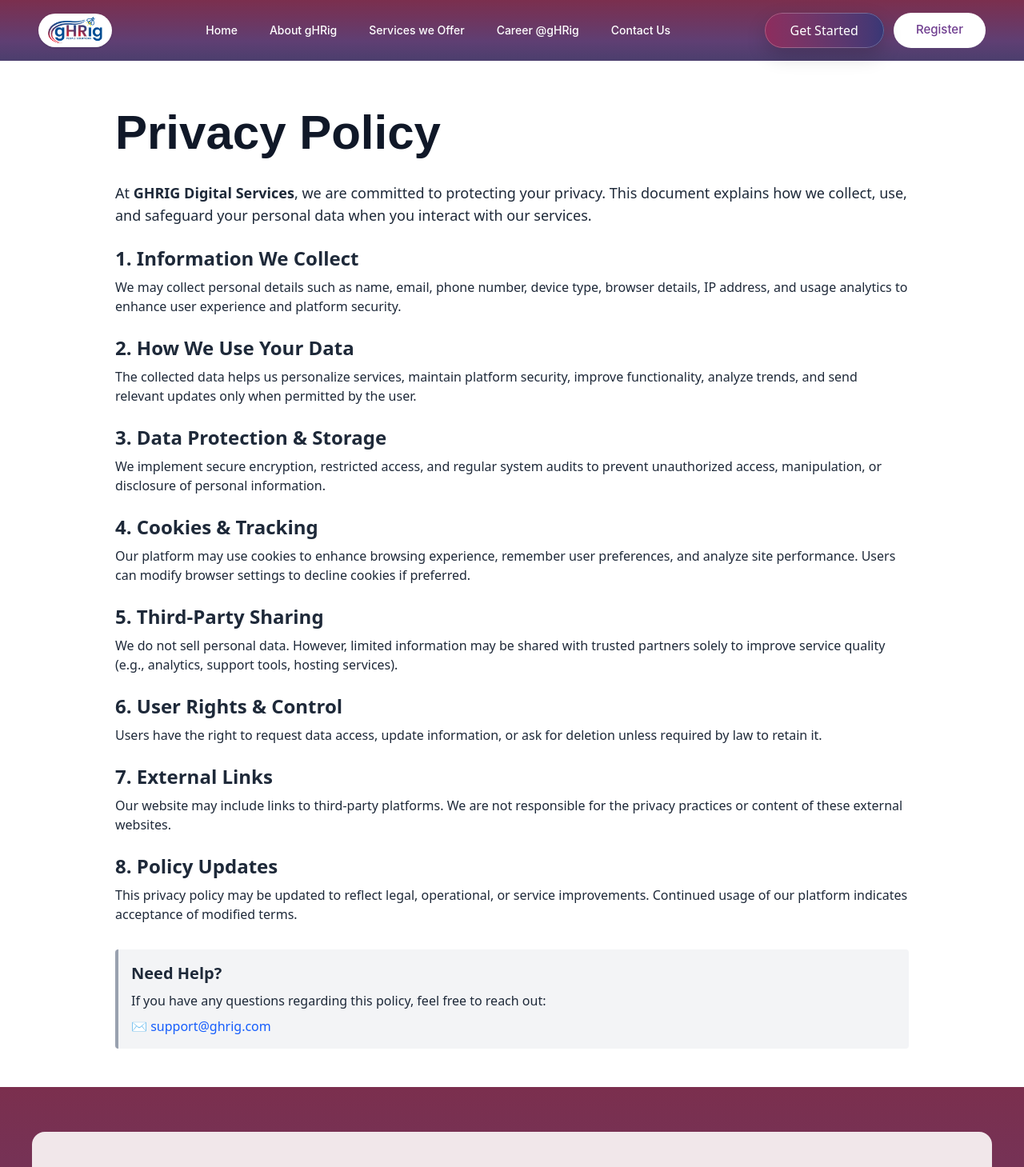
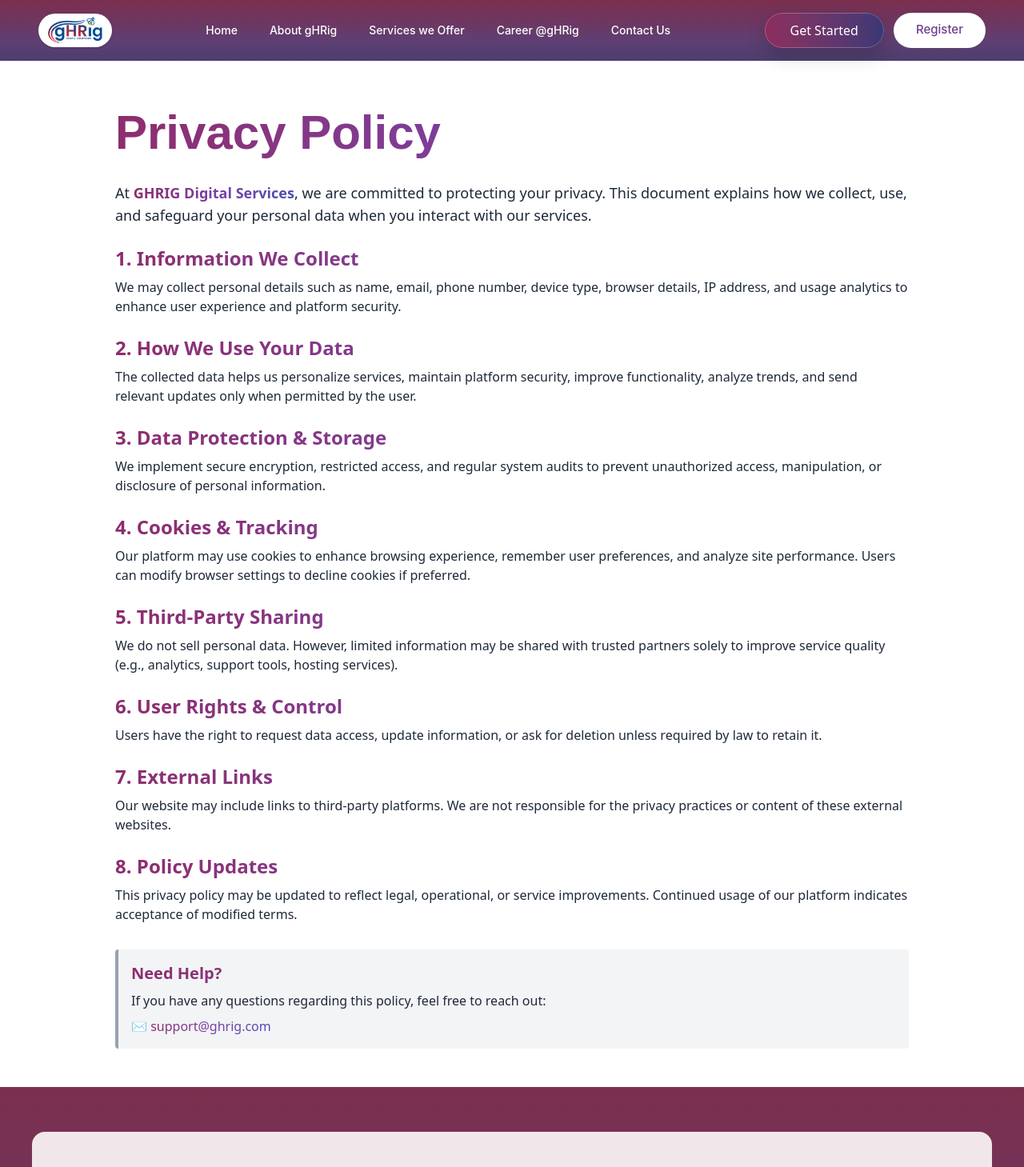
Before and after one commit to Vishal-coder8400/ghrig-new-updated-website, a Next.js app: page /privacy-policy in a window 1280 px wide. Shown: the top 1459 px of the page at 80% size. Built offline with nearby package versions, Linux system fonts and the light colour scheme.

Commit message:
changes from client

```diff
--- a/app/career/page.tsx
+++ b/app/career/page.tsx
@@ -74,13 +74,17 @@ export default function CareerPage() {
 
         {/* ✅ Heading */}
         <div className="text-center mb-12 px-5">
-        <h1
+<h1
   className="
-    text-xl sm:text-xxl lg:text-3xl
+    text-[18px] sm:text-[20px] lg:text-[24px]
     font-bold
     font_family_jakarta
-    leading-tight sm:leading-[1.2]
-    py-1
+    leading-[1.15]
+    w-full
+    px-0
+    py-0
+    text-center
+    tracking-tight
     bg-gradient-to-r
     from-[#8E2C6D]
     via-[#7A3FA2]
@@ -89,11 +93,21 @@ export default function CareerPage() {
     text-transparent
   "
 >
-  We're always excited to hear from you!
+  <span className="block">
+    We are looking for Dedicated and Dynamic Team Members
+  </span>
+  <span className="block">
+    who can add value to our ecosystem and can work in a fast-paced environment.
+  </span>
 </h1>
 
+
+
+
+
+
           <p className="text-gray-600 mt-3 text-md max-w-2xl mx-auto">
-            We’d love to hear from you! Whether you have questions, need assistance, or just want to say hello, feel free to reach out. Our team is always ready to help.
+            If our platform excites You, pls apply via below fields. <br /> Our representative shall connect with You, if found suitable
           </p>
         </div>
 
--- a/app/contact_us/section_form.jsx
+++ b/app/contact_us/section_form.jsx
@@ -202,7 +202,7 @@ export default function SectionForm() {
         <div>
           <p className="font-[500] text-[16px] text-black">E-mail</p>
           <p className="font-[500] text-[15px] text-[#7C7C7C]">
-            contactus@ghrlig.com
+            connect@ghrig.com
           </p>
         </div>
       </div>
@@ -214,7 +214,7 @@ export default function SectionForm() {
         <div>
           <p className="font-[500] text-[16px] text-black">Address</p>
           <p className="font-[500] text-[15px] text-[#7C7C7C]">
-            1901 Thornridge Cir. Shiloh, Hawaii 81063
+            A 100, A Block, Sector 58, Noida, U.P. 201301
           </p>
         </div>
       </div>
@@ -226,7 +226,7 @@ export default function SectionForm() {
         <div>
           <p className="font-[500] text-[16px] text-black">Phone</p>
           <p className="font-[500] text-[15px] text-[#7C7C7C]">
-            +1 (999) 999-99-99
+            +91 97118 25377
           </p>
         </div>
       </div>
--- a/app/home/Testimonials.jsx
+++ b/app/home/Testimonials.jsx
@@ -75,9 +75,9 @@ export default function TestimonialsSection() {
   Hear from Our Customers
 </h2>
 
-          <p className="text-[14px] sm:text-base text-gray-500 mt-2 max-w-xl">
+          {/* <p className="text-[14px] sm:text-base text-gray-500 mt-2 max-w-xl">
             Over 2,000 people have already benefited from our all-in-one finance platform.
-          </p>
+          </p> */}
         </div>
       </div>
 
--- a/app/home/faq.jsx
+++ b/app/home/faq.jsx
@@ -166,10 +166,13 @@ export const FaqSection = () => {
 
 
           <p className="mt-4 text-[14px] sm:text-[15px] lg:text-[16px] leading-[22px] sm:leading-[24px] text-[#141414b2]">
-            You can return any item within 30 days of purchase as long as it's
-            in its original condition with tags still attached. Simply contact
-            our customer service team, and they will guide you through the
-            process. Please note that certain items are non-returnable.
+           If any of your query remains un answered, pls feel to write to <span className=" bg-gradient-to-r
+    from-[#8E2C6D]
+    via-[#7A3FA2]
+    to-[#4B4DB5]
+    bg-clip-text
+    text-transparent"> connect@ghrig.com </span>
+Our team shall respond to you at earliest
           </p>
         </div>
 
--- a/app/privacy-policy/page.tsx
+++ b/app/privacy-policy/page.tsx
@@ -3,18 +3,33 @@ export default function PrivacyPolicyPage() {
     <section className="max-w-5xl mx-auto px-4 py-12 text-gray-800">
 
       {/* ✅ Updated Heading Style Here */}
-      <h1 className="text-3xl sm:text-5xl lg:text-6xl font-bold text-gray-900 leading-tight mb-6 font_family_jakarta">
+      <h1 className="text-3xl sm:text-5xl lg:text-6xl font-bold  bg-gradient-to-r
+    from-[#8E2C6D]
+    via-[#7A3FA2]
+    to-[#4B4DB5]
+    bg-clip-text
+    text-transparent leading-tight mb-6 font_family_jakarta">
         Privacy Policy
       </h1>
 
       <p className="mb-6 text-lg">
-        At <strong>GHRIG Digital Services</strong>, we are committed to protecting your privacy.
+        At <strong className=" bg-gradient-to-r
+    from-[#8E2C6D]
+    via-[#7A3FA2]
+    to-[#4B4DB5]
+    bg-clip-text
+    text-transparent">GHRIG Digital Services</strong>, we are committed to protecting your privacy.
         This document explains how we collect, use, and safeguard your personal data when you interact with our services.
       </p>
 
       {/* Section 1 */}
       <div className="mb-6">
-        <h2 className="text-2xl font-semibold mb-2">1. Information We Collect</h2>
+        <h2 className="text-2xl font-semibold mb-2  bg-gradient-to-r
+    from-[#8E2C6D]
+    via-[#7A3FA2]
+    to-[#4B4DB5]
+    bg-clip-text
+    text-transparent">1. Information We Collect</h2>
         <p>
           We may collect personal details such as name, email, phone number, device type, browser details,
           IP address, and usage analytics to enhance user experience and platform security.
@@ -23,7 +38,12 @@ export default function PrivacyPolicyPage() {
 
       {/* Section 2 */}
       <div className="mb-6">
-        <h2 className="text-2xl font-semibold mb-2">2. How We Use Your Data</h2>
+        <h2 className="text-2xl font-semibold mb-2  bg-gradient-to-r
+    from-[#8E2C6D]
+    via-[#7A3FA2]
+    to-[#4B4DB5]
+    bg-clip-text
+    text-transparent">2. How We Use Your Data</h2>
         <p>
           The collected data helps us personalize services, maintain platform security, improve functionality,
           analyze trends, and send relevant updates only when permitted by the user.
@@ -32,7 +52,12 @@ export default function PrivacyPolicyPage() {
 
       {/* Section 3 */}
       <div className="mb-6">
-        <h2 className="text-2xl font-semibold mb-2">3. Data Protection & Storage</h2>
+        <h2 className="text-2xl font-semibold mb-2  bg-gradient-to-r
+    from-[#8E2C6D]
+    via-[#7A3FA2]
+    to-[#4B4DB5]
+    bg-clip-text
+    text-transparent">3. Data Protection & Storage</h2>
         <p>
           We implement secure encryption, restricted access, and regular system audits to prevent unauthorized
           access, manipulation, or disclosure of personal information.
@@ -41,7 +66,12 @@ export default function PrivacyPolicyPage() {
 
       {/* Section 4 */}
       <div className="mb-6">
-        <h2 className="text-2xl font-semibold mb-2">4. Cookies & Tracking</h2>
+        <h2 className="text-2xl font-semibold mb-2  bg-gradient-to-r
+    from-[#8E2C6D]
+    via-[#7A3FA2]
+    to-[#4B4DB5]
+    bg-clip-text
+    text-transparent">4. Cookies & Tracking</h2>
         <p>
           Our platform may use cookies to enhance browsing experience, remember user preferences, and analyze site performance.
           Users can modify browser settings to decline cookies if preferred.
@@ -50,7 +80,12 @@ export default function PrivacyPolicyPage() {
 
       {/* Section 5 */}
       <div className="mb-6">
-        <h2 className="text-2xl font-semibold mb-2">5. Third-Party Sharing</h2>
+        <h2 className="text-2xl font-semibold mb-2  bg-gradient-to-r
+    from-[#8E2C6D]
+    via-[#7A3FA2]
+    to-[#4B4DB5]
+    bg-clip-text
+    text-transparent">5. Third-Party Sharing</h2>
         <p>
           We do not sell personal data. However, limited information may be shared with trusted partners solely
           to improve service quality (e.g., analytics, support tools, hosting services).
@@ -59,7 +94,12 @@ export default function PrivacyPolicyPage() {
 
       {/* Section 6 */}
       <div className="mb-6">
-        <h2 className="text-2xl font-semibold mb-2">6. User Rights & Control</h2>
+        <h2 className="text-2xl font-semibold mb-2  bg-gradient-to-r
+    from-[#8E2C6D]
+    via-[#7A3FA2]
+    to-[#4B4DB5]
+    bg-clip-text
+    text-transparent">6. User Rights & Control</h2>
         <p>
           Users have the right to request data access, update information, or ask for deletion unless required by law to retain it.
         </p>
@@ -67,7 +107,12 @@ export default function PrivacyPolicyPage() {
 
       {/* Section 7 */}
       <div className="mb-6">
-        <h2 className="text-2xl font-semibold mb-2">7. External Links</h2>
+        <h2 className="text-2xl font-semibold mb-2  bg-gradient-to-r
+    from-[#8E2C6D]
+    via-[#7A3FA2]
+    to-[#4B4DB5]
+    bg-clip-text
+    text-transparent">7. External Links</h2>
         <p>
           Our website may include links to third-party platforms. We are not responsible for the privacy practices
           or content of these external websites.
@@ -76,7 +121,12 @@ export default function PrivacyPolicyPage() {
 
       {/* Section 8 */}
       <div className="mb-6">
-        <h2 className="text-2xl font-semibold mb-2">8. Policy Updates</h2>
+        <h2 className="text-2xl font-semibold mb-2  bg-gradient-to-r
+    from-[#8E2C6D]
+    via-[#7A3FA2]
+    to-[#4B4DB5]
+    bg-clip-text
+    text-transparent">8. Policy Updates</h2>
         <p>
           This privacy policy may be updated to reflect legal, operational, or service improvements. Continued usage of our platform
           indicates acceptance of modified terms.
@@ -85,12 +135,22 @@ export default function PrivacyPolicyPage() {
 
       {/* Contact Section */}
       <div className="mt-8 p-4 bg-gray-100 border-l-4 border-gray-400 rounded">
-        <h2 className="text-xl font-semibold mb-2">Need Help?</h2>
+        <h2 className="text-xl font-semibold mb-2  bg-gradient-to-r
+    from-[#8E2C6D]
+    via-[#7A3FA2]
+    to-[#4B4DB5]
+    bg-clip-text
+    text-transparent">Need Help?</h2>
         <p>
           If you have any questions regarding this policy, feel free to reach out:
         </p>
         <p className="mt-2 font-medium">
-          ✉️ <a href="mailto:support@ghrig.com" className="text-blue-600">support@ghrig.com</a>
+          ✉️ <a href="mailto:support@ghrig.com" className=" bg-gradient-to-r
+    from-[#8E2C6D]
+    via-[#7A3FA2]
+    to-[#4B4DB5]
+    bg-clip-text
+    text-transparent">support@ghrig.com</a>
         </p>
       </div>
 
```
Also changed, not shown: app/terms-and-conditions/page.tsx (+63 -12 lines).
